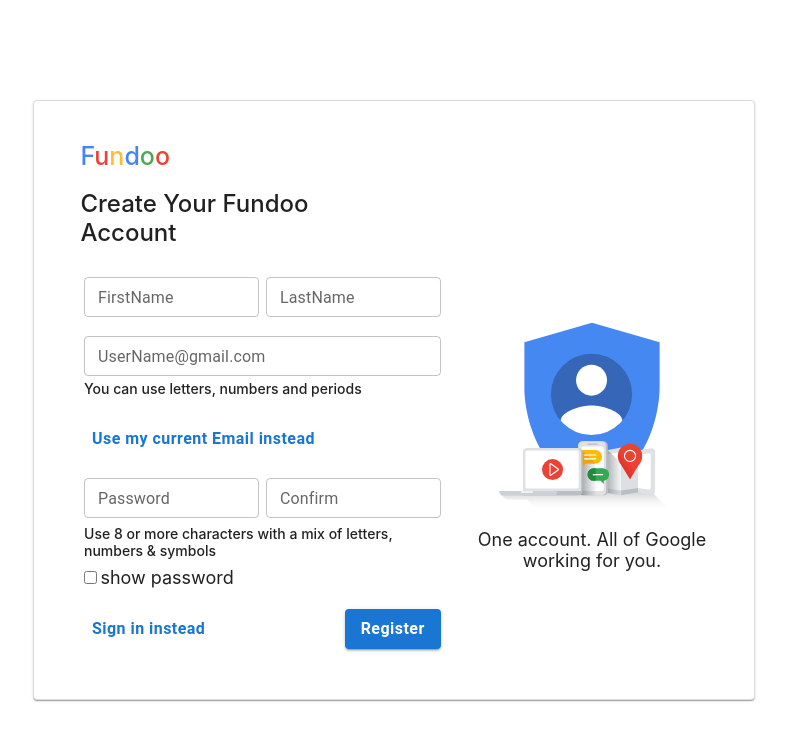
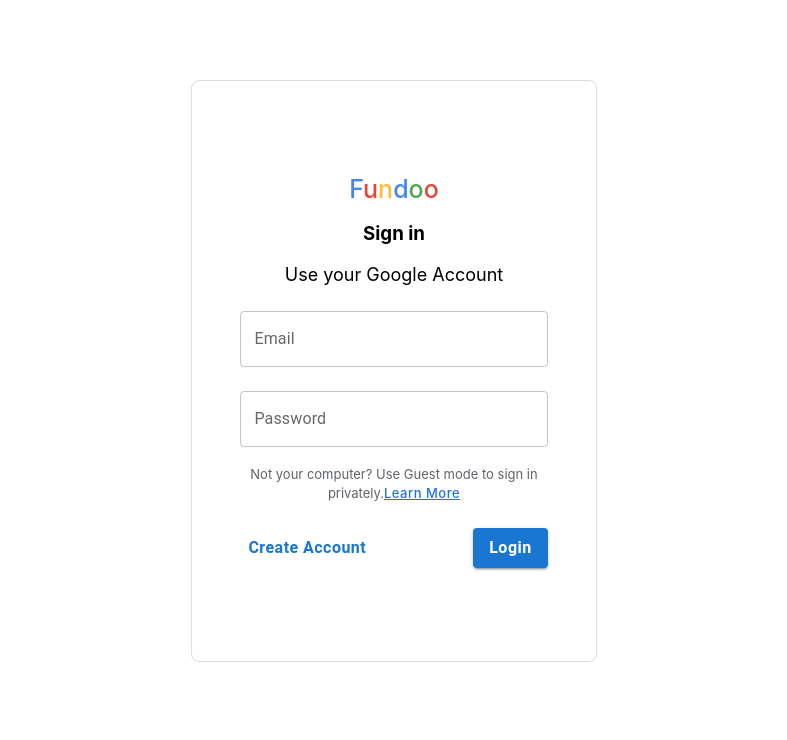
Before and after one commit to Lokeshkiran1/FundooApplication, a React (Create React App) app in the folder fundooapplication/: page / in a window 1280 px wide. Shown: the top 740 px of the page, without its empty margins (246-1033 px from the left). Built offline with nearby package versions, Linux system fonts and the light colour scheme.

Commit message:
[Lokesh]Added:Text field validation for the login page of fundoo application

```diff
--- a/fundooapplication/package.json
+++ b/fundooapplication/package.json
@@ -10,6 +10,7 @@
     "@testing-library/jest-dom": "^5.16.5",
     "@testing-library/react": "^13.4.0",
     "@testing-library/user-event": "^13.5.0",
+    "axios": "^1.2.1",
     "react": "^18.2.0",
     "react-dom": "^18.2.0",
     "react-scripts": "5.0.1",
--- a/fundooapplication/src/App.js
+++ b/fundooapplication/src/App.js
@@ -6,8 +6,8 @@
 function App() {
   return (
     <div className="App">
-      {/* <SignIn /> */}
-      <SignUp />
+      <SignIn />
+      {/* <SignUp /> */}
     </div>
   );
 }
--- /dev/null
+++ b/fundooapplication/src/services/UserService.js
@@ -0,0 +1,5 @@
+import axios from 'axios';
+export const loginAPI=(signInObj)=>{
+    let response=axios.post("http://localhost:4000/api/v1/users/login",signInObj);
+    return response;
+}
--- a/fundooapplication/src/signin/Signin.css
+++ b/fundooapplication/src/signin/Signin.css
@@ -1,18 +1,20 @@
 .loginPage{
     height: 100vh;
     width: 100vw;
+
 }
-
 .loginCard{
     width: 30%;
     border-radius: 8px;
     border: 1px solid #dadce0;
-    display: block;
+    display: flex;
     margin: 80px auto;
     padding: 10px 10px 10px;
     height: 70%;
+    display: flex;
+    flex-direction: column;
+    justify-content: center;
     align-items: center;
-    justify-content: center;
 }
 .fitWidth{
     font-weight: 500;
@@ -22,7 +24,7 @@
     padding-bottom: 0;
     padding-top: 16px;
     font-family: "Google Sans", "Noto Sans Myanmar UI", arial, sans-serif;
-    font-size: 24px;
+    font-size: 30px;
     font-weight: 500;
     line-height: 1.3333;
     margin-bottom: 0;
@@ -30,18 +32,24 @@
     align-items: center;
     justify-content: center;
 }
+.subText{
+    font-size: large;
+    font-weight: 400;
+}
 .columnform{
+    width: 100%;
     padding: 10px;
 }
 .outlined{
     width: 80%;
 }
 .notComputer{
+    width: 80%;
     padding-bottom: 3px;
-    padding-top: 20px;
     color: #5f6368;
-    font-size: 14px;
+    font-size: 13px;
     line-height: 1.4286;
+    font-weight: 400;
 }
 .link{
     border-radius: 4px;
@@ -50,19 +58,10 @@
     font-weight: 500;
     letter-spacing: 0.5px;
 }
-.buttonRegister{
-    justify-content: space-between;
-    padding: 35px 0;
+.row{
+    width: 80% !important;
 }
-.row{
-    display: flex;
-    border: 0px solid;
-    width: 75%;
-    align-items: center;
-    justify-content: space-between;
-    padding: 1% 7% 1% 13%;
-}
-.create{
+.createAccount{
     color: #1a73e8;
     display: inline-block;
     font-weight: 500;
--- a/fundooapplication/src/signin/Signin.jsx
+++ b/fundooapplication/src/signin/Signin.jsx
@@ -1,10 +1,69 @@
-import React from "react";
+import React, { useState } from "react";
 import "./Signin.css";
-import FundooIcon from"../components/FundooIcon";
-import TextField from '@mui/material/TextField';
-import Button from '@mui/material/Button'
-const SignIn=()=>{
-    return(
+import FundooIcon from "../components/FundooIcon";
+import TextField from "@mui/material/TextField";
+import Button from "@mui/material/Button";
+import { loginAPI } from "../services/UserService";
+const emailRegex = /^(([^<>()[\]\.,;:\s@\"]+(\.[^<>()[\]\.,;:\s@\"]+)*)|(\".+\"))@(([^<>()[\]\.,;:\s@\"]+\.)+[^<>()[\]\.,;:\s@\"]{2,})$/;
+const passwordRegex = /^(?=.*[A-Z])(?=.*[0-9])(?=.*[@#$%^&-+=()])([a-zA-Z0-9]*).{8,}$/;
+const SignIn = () => {
+    const [signInObj,setSignInObj]=useState({EmailID:"",Password:""});
+    const [regexObj,setRegexObj]=useState({emailBorder:false,emailHelper:"",passwordBorder:false,passwordHelper:""})
+    const takeEmail=(event)=>{
+        // setSignInObj({EmailID:event.target.value})
+        setSignInObj(prevState=>({
+            ...prevState,
+            EmailID:event.target.value
+        }))
+    }
+    const takePassword=(event)=>{
+        // setSignInObj({Password:event.target.value})
+        setSignInObj(prevState=>({
+            ...prevState,
+            Password:event.target.value
+        }))
+    }
+    const submit=()=>{
+        let emailTest=emailRegex.test(signInObj.EmailID);
+        let passwordTest=passwordRegex.test(signInObj.Password);
+        if(emailTest===false){
+            setRegexObj(prevState=>({
+                ...prevState,
+                emailBorder:true,
+                emailHelper:"Enter valid Email"
+            }))
+        }
+        else if (emailTest===true){
+            setRegexObj(prevState=>({
+                ...prevState,
+                emailBorder:false,
+                emailHelper:""
+            }))
+        }
+        if(passwordTest===false){
+            setRegexObj(prevState=>({
+                ...prevState,
+                passwordBorder:true,
+                passwordHelper:"Enter valid Password"
+            }))
+        }
+        else if (passwordTest===true){
+            setRegexObj(prevState=>({
+                ...prevState,
+                passwordBorder:false,
+                passwordHelper:""
+            }))
+        }
+        if(emailTest===true && passwordTest===true){
+            loginAPI(signInObj).then(response=>{
+                console.log(response);
+            }).catch(error=>{
+                console.log(error);
+            })
+     }
+    }
+    // console.log(signInObj);
+  return (
     <div className="loginPage">
       <div className="loginCard">
         <div className="columncenter">
@@ -12,22 +71,72 @@
           <h3 className="headText">Sign in</h3>
           <span className="subText">Use your Google Account</span>
         </div>
-                <div className="columnform" >
-                    <div><TextField className="outlined" label="Email" variant="outlined" margin="normal" /></div>
-                    <div><TextField className="outlined"label="Password" variant="outlined" margin="normal" /></div>
+        <div className="columnform">
+          <div>
+            <TextField
+              className="outlined"
+              label="Email"
+              variant="outlined"
+              margin="normal"
+              onChange={takeEmail}
+              error={regexObj.emailBorder}
+              helperText={regexObj.emailHelper}
+            />
           </div>
-                <div className="notComputer">Not your computer? Use Guest mode to sign in privately.
-                    <a className="link" href="https://support.google.com/chrome/answer/6130773?hl=en">Learn More</a>
+          <div>
+            <TextField
+              className="outlined"
+              label="Password"
+              variant="outlined"
+              margin="normal"
+              onChange={takePassword}
+              error={regexObj.passwordBorder}
+              helperText={regexObj.passwordHelper}
+
+            />
           </div>
-                <div className="buttonRegister" >
-                       <div className="row" style={{ justifyContent: 'space-between' }}>
-                            <div className="create">Create Account</div>
-                            <Button className="loginButton" variant="contained">Login</Button>
+        </div>
+        <div className="notComputer">
+          Not your computer? Use Guest mode to sign in privately.
+          <a
+            className="link"
+            href="https://support.google.com/chrome/answer/6130773?hl=en"
+          >
+            Learn More
+          </a>
+        </div>
+        <div className="row">
+          <div>
+            <Button
+              className="createAccount"
+              style={{
+                textTransform: "none",
+                fontSize: "16px",
+                fontWeight: "bold",
+                fontFamily: '"Google Sans",Roboto,Arial,sans-serif',
+              }}
+            >
+              Create Account
+            </Button>
+          </div>
+          <div>
+            <Button
+              className="loginButton"
+              variant="contained"
+              style={{
+                textTransform: "none",
+                fontSize: "16px",
+                fontWeight: "bold",
+                fontFamily: '"Google Sans",Roboto,Arial,sans-serif',
+              }}
+              onClick={submit}
+            >
+              Login
+            </Button>
           </div>
         </div>
       </div>
     </div>
-
-    )
-}
+  );
+};
 export default SignIn;
--- a/fundooapplication/src/signup/Signup.css
+++ b/fundooapplication/src/signup/Signup.css
@@ -20,7 +20,7 @@
 .createText{
     padding: 5% 10% 5% 0%;
     font-size: x-large;
-    font-weight: 500;
+    font-weight: 400;
 }
 .textField{
     display: flex;
@@ -58,7 +58,7 @@
     flex-direction: row;
     width: 100%;
     justify-content: space-between;
-    padding: 5% 0% 0% 0%;
+    padding: 6% 0% 0% 0%;
 }
 .buttonRegister{
     padding: 1%;
--- a/fundooapplication/src/signup/Signup.jsx
+++ b/fundooapplication/src/signup/Signup.jsx
@@ -63,7 +63,7 @@
                 <div className="columncenterhide" style={{width:'244px',alignContent:'center'}}>
                     <img src={logo} alt="account.svg" />
                     <div className="oneAccount" style={{textAlign:'center' ,fontSize:'18px'}}>
-                        <span>One account. All of Google working for you.</span>
+                        <span>One account. All of Fudoo working for you.</span>
                     </div>
                 </div>
             </Card>
```
Also changed, not shown: 1 other file (tests, documents, lock files or other folders). Lines whose indentation alone changed are shown as unchanged.
